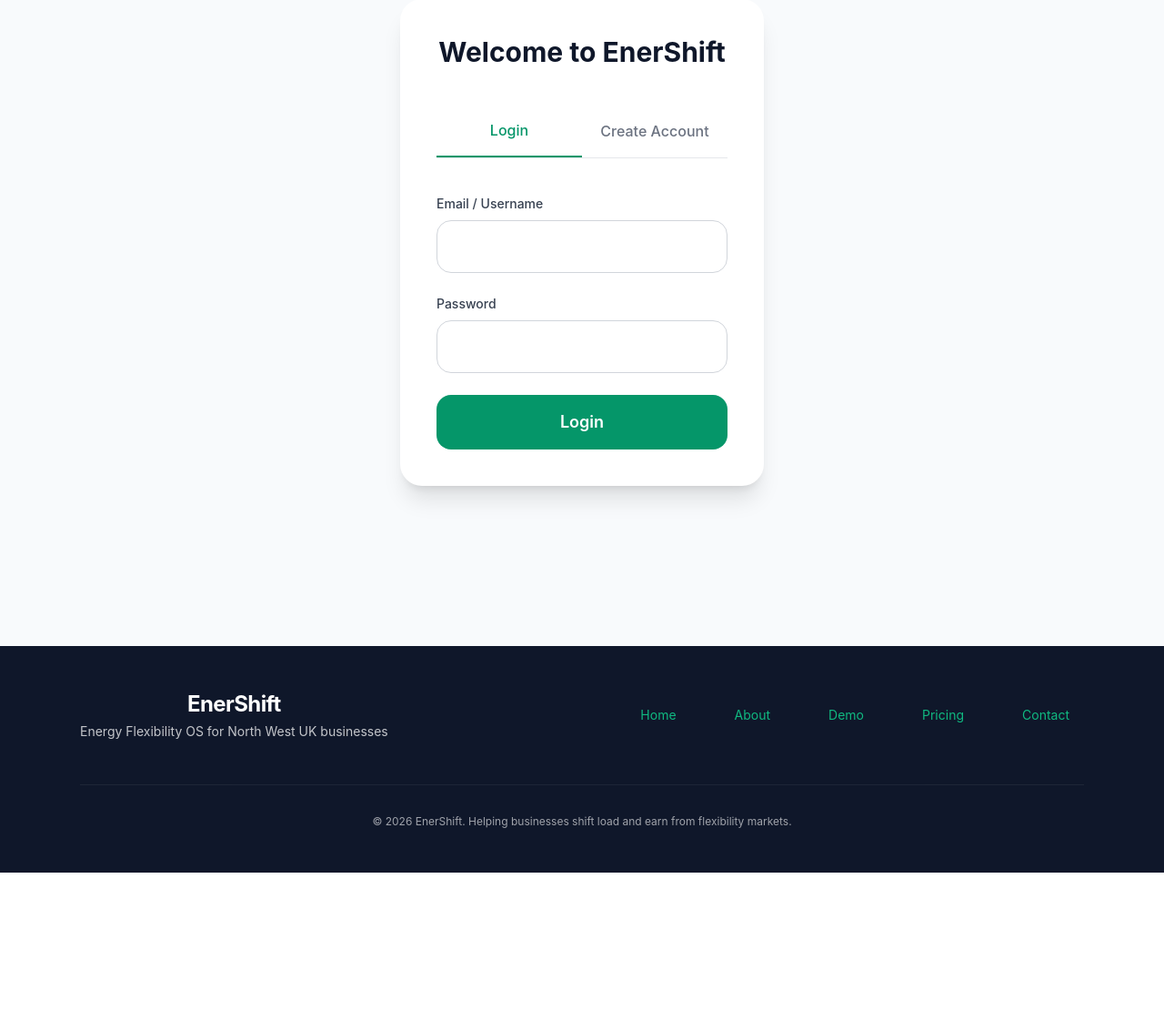
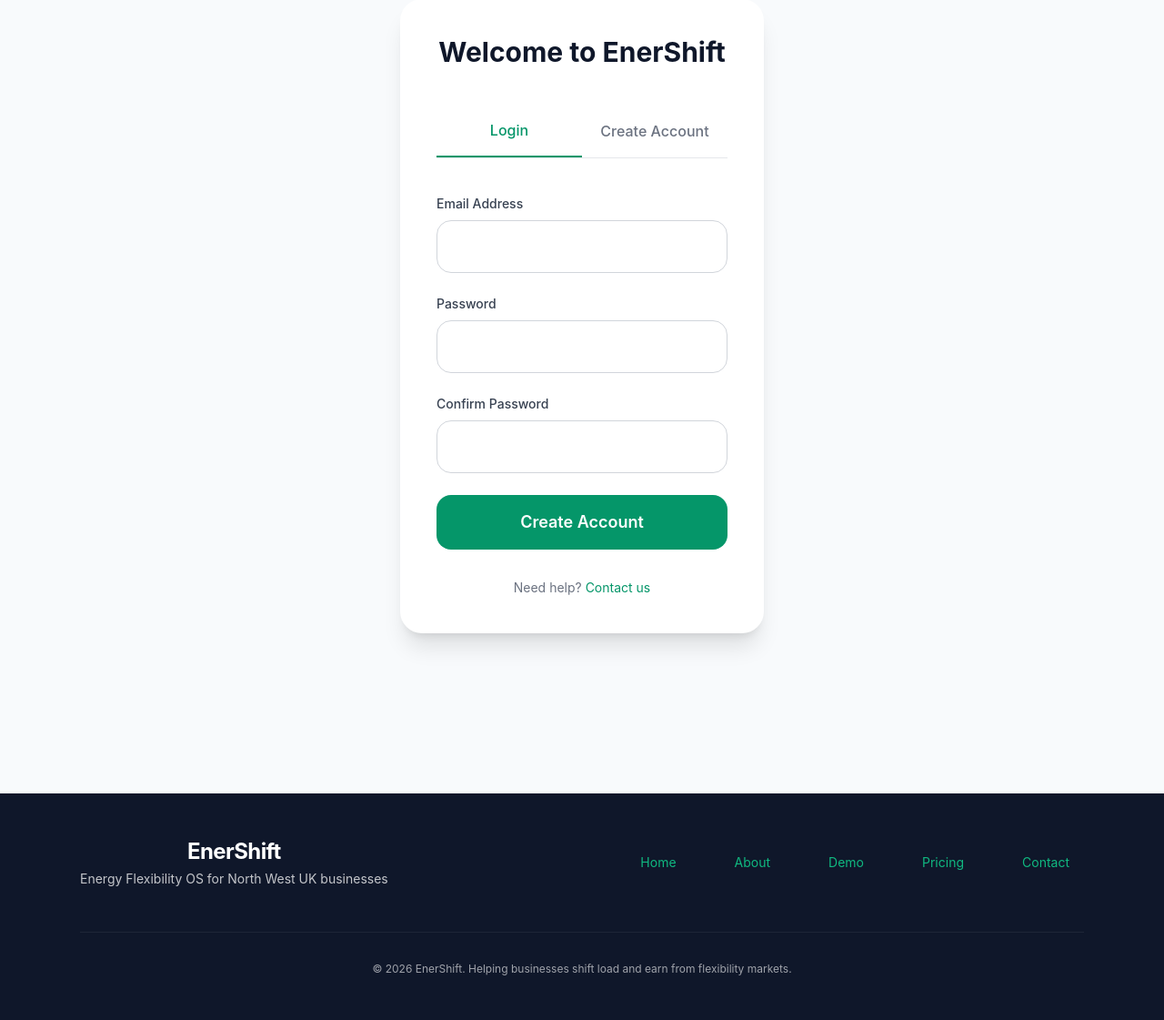
Before and after one commit to willbrad0803/EnerShift, a Django app: page /dashboard/login/ in a window 1280 px wide. Shown: the part 201-1322 px from the top of the page at 91% size. Before the commit the page ends 1160 px from the top, so only its background shows below. Run offline with Django 5.2, Linux system fonts and the light colour scheme; some libraries are stand-ins or nearby versions.

Commit message:
Update login.html

```diff
--- a/templates/registration/login.html
+++ b/templates/registration/login.html
@@ -17,31 +17,8 @@
             </button>
         </div>
 
-        <!-- LOGIN FORM -->
-        <div id="login-form">
-            <form method="post" action="/dashboard/login/">
-                {% csrf_token %}
-                <div class="space-y-6">
-                    <div>
-                        <label class="block text-sm font-medium text-gray-700 mb-2">Email / Username</label>
-                        <input type="text" name="username" required
-                               class="w-full border border-gray-300 rounded-2xl px-5 py-4 focus:border-emerald-600 outline-none transition">
-                    </div>
-                    <div>
-                        <label class="block text-sm font-medium text-gray-700 mb-2">Password</label>
-                        <input type="password" name="password" required
-                               class="w-full border border-gray-300 rounded-2xl px-5 py-4 focus:border-emerald-600 outline-none transition">
-                    </div>
-                    <button type="submit"
-                            class="w-full bg-emerald-600 hover:bg-emerald-700 text-white py-4 rounded-2xl font-semibold text-lg transition">
-                        Login
-                    </button>
-                </div>
-            </form>
-        </div>
-
-        <!-- REGISTER FORM -->
-        <div id="register-form" class="hidden">
+        <!-- REGISTER FORM (Main focus) -->
+        <div id="register-form">
             <form method="post" action="/dashboard/register/">
                 {% csrf_token %}
                 <div class="space-y-6">
@@ -59,6 +36,9 @@
                         <label class="block text-sm font-medium text-gray-700 mb-2">Confirm Password</label>
                         <input type="password" name="password2" required
                                class="w-full border border-gray-300 rounded-2xl px-5 py-4 focus:border-emerald-600 outline-none transition">
+                        {% if form.errors.password2 %}
+                            <p class="text-red-600 text-sm mt-1">{{ form.errors.password2.0 }}</p>
+                        {% endif %}
                     </div>
                     <button type="submit"
                             class="w-full bg-emerald-600 hover:bg-emerald-700 text-white py-4 rounded-2xl font-semibold text-lg transition">
@@ -66,24 +46,21 @@
                     </button>
                 </div>
             </form>
-            <p class="text-xs text-gray-500 text-center mt-4">
-                You will receive an email to verify your account before you can log in.
-            </p>
         </div>
+
+        <p class="text-center text-sm text-gray-500 mt-8">
+            Need help? <a href="/contact.html" class="text-emerald-600 hover:underline">Contact us</a>
+        </p>
     </div>
 </div>
 {% endblock %}
 
 {% block extra_scripts %}
 <script>
-    function showLogin() {
-        document.getElementById('login-form').classList.remove('hidden');
-        document.getElementById('register-form').classList.add('hidden');
+    function showRegister() {
+        // For now we only show register tab since login is secondary
+        // You can expand later
     }
-    function showRegister() {
-        document.getElementById('login-form').classList.add('hidden');
-        document.getElementById('register-form').classList.remove('hidden');
-    }
-    window.onload = showLogin;
+    window.onload = showRegister;
 </script>
 {% endblock %}
```
